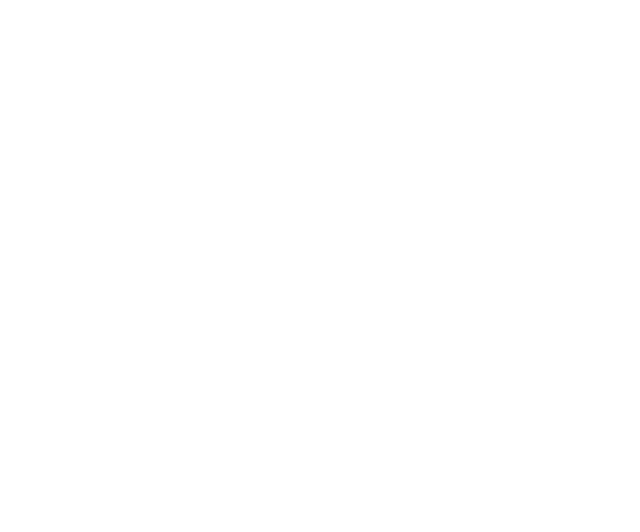
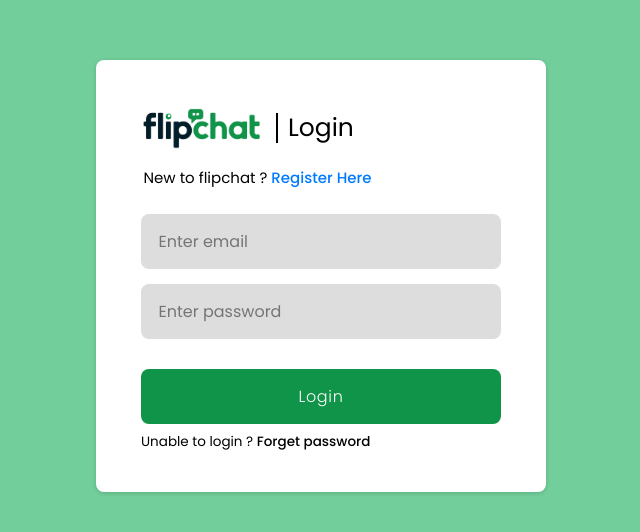
Before and after one commit to simonpaul08/flipChat, a React (Vite) app: page /login in a window 1280 px wide. Before the commit this address had no page. Shown: the part 124-656 px from the top of the page, without its empty margins (319-959 px from the left). Built offline with nearby package versions, Linux system fonts and the light colour scheme.

Commit message:
feat: added register and login page

```diff
--- a/src/App.css
+++ b/src/App.css
@@ -32,6 +32,7 @@
   display: flex;
   justify-content: space-between;
   align-items: center;
+  padding: 2.5rem 0;
 }
 .landing-logo {
   width: 150px;
@@ -329,6 +330,101 @@
   margin-left: 0;
 }
 
+
+/* Auth - (Register / Login) */
+.auth {
+  width: 100%;
+  height: 100dvh;
+  background-color: var(--color-green-ternary);
+}
+.auth-container {
+  width: 100%;
+  height: 100dvh;
+  display: flex;
+  justify-content: center;
+  align-items: center;
+}
+.auth-form {
+  width: 450px;
+  padding: 4rem 3rem;
+  background-color: var(--color-white);
+  box-shadow: rgba(0, 0, 0, 0.16) 0px 1px 4px;
+  border-radius: 8px;
+}
+.auth-form-header {
+  width: 100%;
+  margin-bottom: 2.5rem;
+}
+.auth-logo-container {
+  width: 100%;
+  display: flex;
+  align-items: center;
+  margin-bottom: 1rem;
+}
+.auth-logo {
+  width: 150px;
+}
+.auth-logo-divider {
+  width: 0.2rem;
+  height: 3rem;
+  background-color: var(--color-black);
+  margin-right: 1rem;
+}
+.auth-logo-text {
+  font-size: 2.5rem;
+  font-weight: 400;
+}
+.auth-form-body {
+  padding: 0rem 1.5rem;
+}
+.auth-title {
+  font-weight: 400;
+  font-size: 1.5rem;
+  margin-bottom: 2rem;
+  padding: 0rem 1.75rem;
+}
+.auth-title-sub {
+  font-weight: 500;
+}
+.form-item {
+  width: 100%;
+  margin-bottom: 1.5rem;
+}
+.form-input {
+  width: 100%;
+  border: none;
+  border-radius: 8px;
+  padding: 1.5rem 1.75rem;
+  font-size: 1.6rem;
+  font-family: inherit;
+  background-color: var(--color-gray-primary);
+  color: var(--color-gray-secondary);
+  outline: none;
+}
+.form-input::placeholder{
+  font-family: inherit;
+  font-size: 1.6rem;
+}
+.auth-form-cta {
+  width: 100%;
+  margin-top: 1.5rem;
+  padding: 1.5rem 1.75rem;
+  font-size: 1.6rem;
+  margin-bottom: 0.8rem;
+}
+.auth-footer-text {
+  font-size: 1.35rem;
+}
+.auth-redirect {
+  text-decoration: none;
+  font-weight: 500;
+  color: var(--color-blue-primary);
+}
+.auth-forget {
+  text-decoration: none;
+  font-weight: 500;
+  color: var(--color-black);
+}
 /* --------------- Media Queries --------------- */
 @media screen and (min-width: 160rem){
   .landing-container {
--- a/src/App.jsx
+++ b/src/App.jsx
@@ -2,6 +2,7 @@
 import "./App.css";
 import Register from "./pages/Register";
 import Landing from "./pages/Landing";
+import Login from "./pages/Login";
 
 function App() {
   return (
@@ -9,6 +10,7 @@
       <Routes>
         <Route path="/" element={<Landing />} />
         <Route path="/register" element={<Register />} />
+        <Route path="/login" element={<Login />} />
       </Routes>
     </>
   );
--- a/src/components/Animation.css
+++ b/src/components/Animation.css
@@ -19,12 +19,15 @@
     position: absolute;
     top: calc(50% - 21px);
     left: 110px;
-    width: 40px;
+    width: 60px;
     height: auto;
     z-index: 20;
     font-size: 14px;
     line-height: 1;
     text-align: center;
+    padding: 1.5rem;
+    background-color: var(--color-green-light);
+    border-radius: 50%;
 }
 .chat-vector {
     width: 100%;
@@ -91,6 +94,7 @@
     border-radius: 10px;
 }
 
+
 @-webkit-keyframes mover {
     0% {
         transform: translateY(0);
--- a/src/components/Animation.jsx
+++ b/src/components/Animation.jsx
@@ -94,6 +94,7 @@
     <>
       <div className="animationCard">
         <div className="animationContainer">
+            <p className="animation-link">flipchat.link/YourBrand</p>
           <div
             ref={iconRef}
             id="icon"
--- a/src/index.css
+++ b/src/index.css
@@ -14,6 +14,7 @@
   --color-gray-secondary: #888;
   --color-black: #000;
   --color-black-secondary: #333;
+  --color-blue-primary: #007bff;
 }
 html {
   font-size: 62.5%;
--- a/src/pages/Landing.jsx
+++ b/src/pages/Landing.jsx
@@ -1,6 +1,6 @@
 import React from 'react'
 import LOGO from "../assets/Flipchat-Transperent.png"
-import { Link } from 'react-router-dom'
+import { Link, useNavigate } from 'react-router-dom'
 import ShowcaseBG from "../assets/showcase-bg.png"
 import Animation from "../assets/flipchat-animation.png"
 import SearchIcon from "../assets/search.svg"
@@ -13,6 +13,12 @@
 
 
 const Landing = () => {
+
+  const navigate = useNavigate();
+
+  const handleAuth = () => {
+    navigate('/register')
+  }
   return (
     <div className='landing'>
       <div className="landing-section">
@@ -29,7 +35,7 @@
               <a href="#footer" className='landing-nav-item'>Contact Us</ a>
             </div>
             <div className="landing-header-cta">
-              <button className='auth-cta btn-primary'>Login / Register</button>
+              <button className='auth-cta btn-primary' onClick={handleAuth}>Login / Register</button>
             </div>
           </section>
 
@@ -58,7 +64,7 @@
             <p className='landing-features-para'>Your customers will click on your Multiagent link. Each click will open a chat with a different WhatsApp line. Try clicking multiple times on the following link to see a visual example:</p>
 
             <div className='landing-features-animation'>
-              <img src={Animation} className="landing-features-image" />
+              <AgentAnimation />
             </div>
           </section>
         </div>
@@ -93,7 +99,6 @@
           </div>
         </div>
 
-        <AgentAnimation />
 
         {/* Pricing */}
         <section id='pricing' className="landing-pricing">
@@ -167,11 +172,11 @@
 
             <p className='landing-footer-email'>support.flipchat@gmail.com</p>
             <div className='landing-footer-social'>
-              <Link className='landing-footer-social-item'><img src={Instagram} alt='instagram icon'/></Link>
-              <Link className='landing-footer-social-item'><img src={twitter} alt='twitter icon'/></Link>
-              <Link className='landing-footer-social-item'><img src={linkedin} alt='linkedin icon'/></Link>
+              <Link className='landing-footer-social-item'><img src={Instagram} alt='instagram icon' /></Link>
+              <Link className='landing-footer-social-item'><img src={twitter} alt='twitter icon' /></Link>
+              <Link className='landing-footer-social-item'><img src={linkedin} alt='linkedin icon' /></Link>
             </div>
-         </div>
+          </div>
         </section>
       </div>
     </div>
--- /dev/null
+++ b/src/pages/Login.jsx
@@ -0,0 +1,34 @@
+import React from 'react';
+import Logo from "../assets/Flipchat-Transperent.png"
+import { Link } from 'react-router-dom';
+
+const Login = () => {
+    return (
+        <div className='auth'>
+            <div className="auth-container">
+                <form className='auth-form'>
+                    <div className="auth-form-header">
+                        <div className="auth-logo-container">
+                            <img src={Logo} alt="flichat logo" className='auth-logo' />
+                            <div className='auth-logo-divider'></div>
+                            <h3 className='auth-logo-text'>Login</h3>
+                        </div>
+                        <h3 className='auth-title'>New to flipchat ? <Link to="/register" className='auth-redirect'>Register Here</Link></h3>
+                    </div>
+                    <div className="auth-form-body">
+                        <div className="form-item">
+                            <input type="email" name='email' className='form-input' placeholder='Enter email' />
+                        </div>
+                        <div className="form-item">
+                            <input type="password" name='password' className='form-input' placeholder='Enter password' />
+                        </div>
+                        <button type='submit' className='auth-form-cta btn-primary'>Login</button>
+                        <p className='auth-footer-text'>Unable to login ? <Link className='auth-forget' to="/login">Forget password</Link></p>
+                    </div>
+                </form>
+            </div>
+        </div>
+    )
+}
+
+export default Login
--- a/src/pages/Register.jsx
+++ b/src/pages/Register.jsx
@@ -1,8 +1,37 @@
-import React from 'react'
+import React from 'react';
+import Logo from "../assets/Flipchat-Transperent.png"
+import { Link } from 'react-router-dom';
 
 const Register = () => {
   return (
-    <div>Register</div>
+    <div className='auth'>
+      <div className="auth-container">
+        <form className='auth-form'>
+          <div className="auth-form-header">
+            <div className="auth-logo-container">
+              <img src={Logo} alt="flichat logo" className='auth-logo' />
+              <div className='auth-logo-divider'></div>
+              <h3 className='auth-logo-text'>Register</h3>
+            </div>
+            <h3 className='auth-title'>Register now to get access to creating premium links for your brand 🚀</h3>
+          </div>
+          <div className="auth-form-body">
+            <div className="form-item">
+              <input type="email" name='email' className='form-input' placeholder='Enter email' />
+            </div>
+            <div className="form-item">
+              <input type="password" name='password' className='form-input' placeholder='Enter password' />
+            </div>
+            <div className="form-item">
+              <input type="password" name='confirmPassword' className='form-input' placeholder='Confirm password' />
+            </div>
+
+            <button type='submit' className='auth-form-cta btn-primary'>Register</button>
+            <p className='auth-footer-text'>Already have an account ? <Link className='auth-redirect' to="/login">Login Here</Link></p>
+          </div>
+        </form>
+      </div>
+    </div>
   )
 }
 
```
Also changed, not shown: src/assets/Flipchat-Transperent.png.
